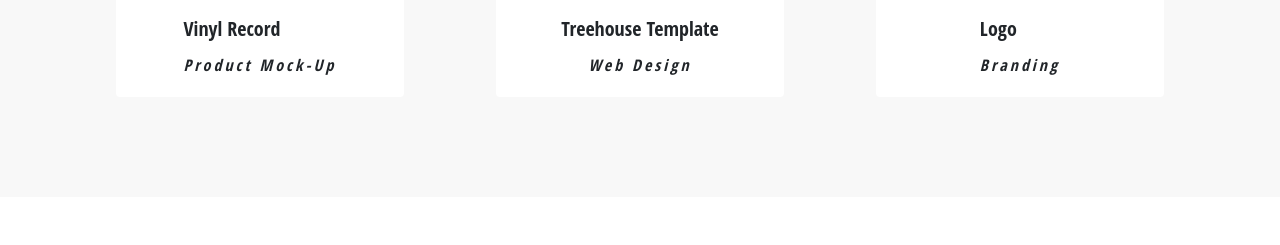
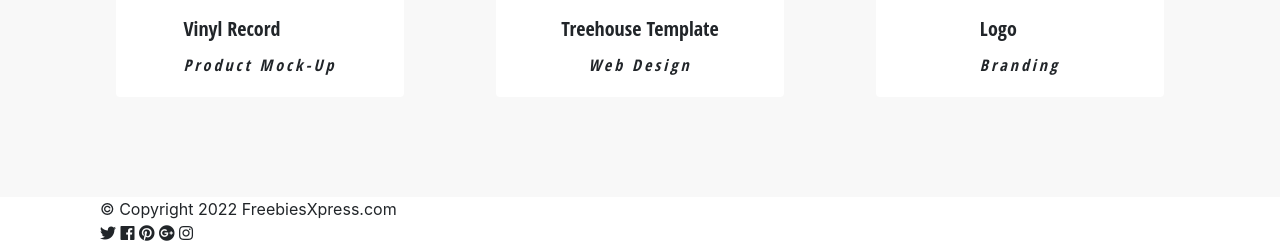
Before and after one commit to joannata/Module-3.6---project, a website: page index.html in a window 1280 px wide. Shown: the part 1991-2236 px from the top of the page. Before the commit the page ends 2188 px from the top, so only its background shows below. Drawn offline with nearby package versions, Linux system fonts and the light colour scheme; files that its build step writes are made by us from their sources.

Commit message:
Add html for footer

```diff
--- a/index.html
+++ b/index.html
@@ -120,6 +120,23 @@
                     </div>
                 </div>
             </div>
-        </section>
+    </section>
+    <section class="container">
+        <div class="footer">
+            <div class="col-md-4 col-6">&#169 Copyright 2022 FreebiesXpress.com</div>
+            <div class="sites-box col-md-4 col-6">
+                <i class="sites fab fa-twitter"></i>
+                <i class="sites fab fa-facebook"></i>
+                <i class="sites fab fa-pinterest"></i>
+                <i class="sites fab fa-google-plus"></i>
+                <i class="sites fab fa-instagram"></i>
+            </div>
+            <div class="col-md-4 col-xs-6"></div>
+        </div>
+    </section>
 
+    <script src="https://code.jquery.com/jquery-3.5.1.slim.min.js" integrity="sha384-DfXdz2htPH0lsSSs5nCTpuj/zy4C+OGpamoFVy38MVBnE+IbbVYUew+OrCXaRkfj" crossorigin="anonymous"></script>
+    <script src="https://cdn.jsdelivr.net/npm/popper.js@1.16.1/dist/umd/popper.min.js" integrity="sha384-9/reFTGAW83EW2RDu2S0VKaIzap3H66lZH81PoYlFhbGU+6BZp6G7niu735Sk7lN" crossorigin="anonymous"></script>
+    <script src="https://stackpath.bootstrapcdn.com/bootstrap/4.5.1/js/bootstrap.min.js" integrity="sha384-XEerZL0cuoUbHE4nZReLT7nx9gQrQreJekYhJD9WNWhH8nEW+0c5qq7aIo2Wl30J" crossorigin="anonymous"></script>
 </body>
+</html>
```
Also changed, not shown: sass/style.scss (line endings or trailing spaces).
